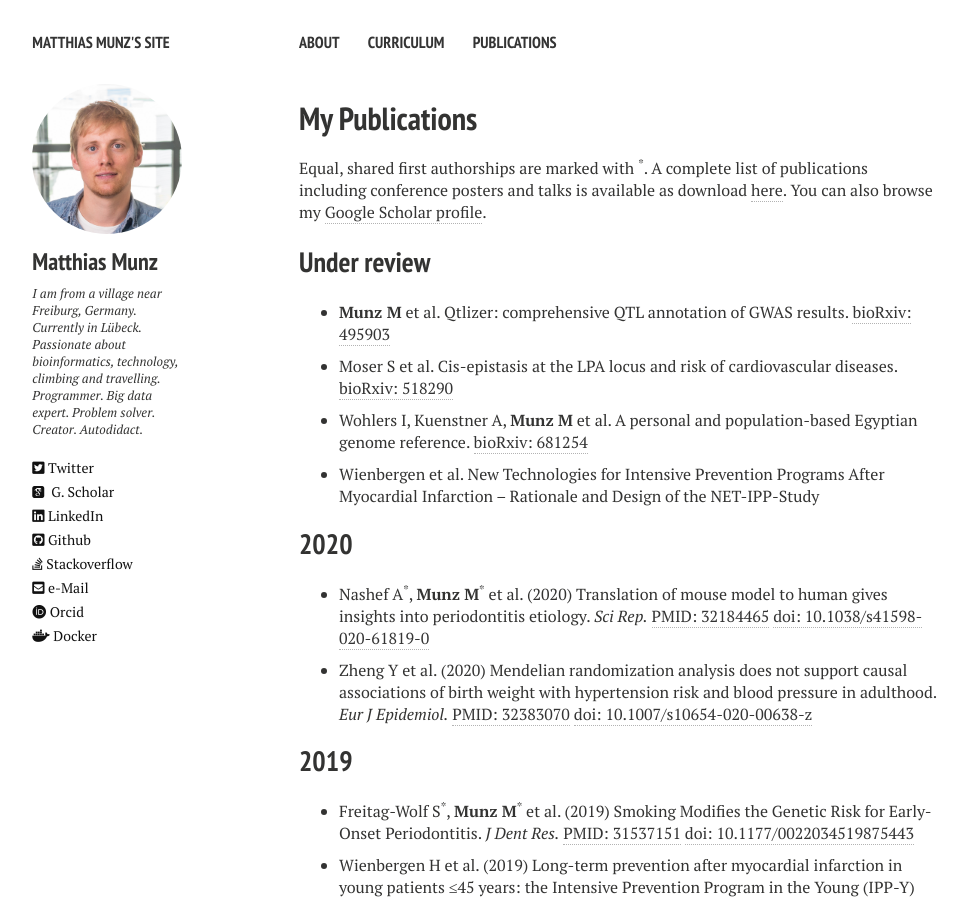
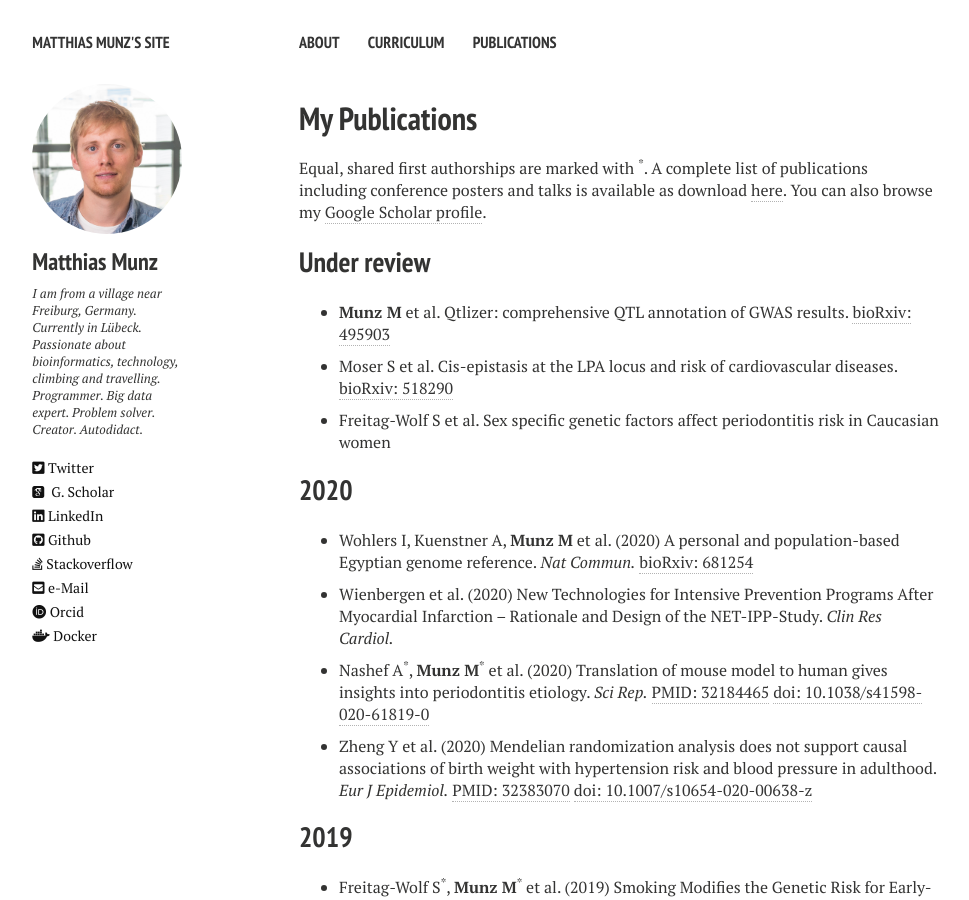
Before and after one commit to matmu/matmu.github.io-deprecated, a Jekyll site: the page built from _pages/publications.md, in a window 1280 px wide and 900 px high. Shown: the whole window, without its empty margins (21-990 px from the left). Built offline with Jekyll 4.4.1, drawn with Linux system fonts in a browser that asks for light colours; nearby versions of some CDN libraries.

Commit message:
Update publications.yml

```diff
--- a/_data/publications.yml
+++ b/_data/publications.yml
@@ -9,15 +9,19 @@
       title: "Cis-epistasis at the LPA locus and risk of cardiovascular diseases."
       biorxiv: 518290
       biorxiv_link: 10.1101/518290
+    - authors: "Freitag-Wolf S et al."
+      title: "Sex specific genetic factors affect periodontitis risk in Caucasian women"
+
+- year: 2020
+  publications:
     - authors: "Wohlers I, Kuenstner A, <b>Munz M</b> et al."
       title: "A personal and population-based Egyptian genome reference."
+      journal: "Nat Commun."
       biorxiv: 681254
       biorxiv_link: 10.1101/681254v1.article-info
     - authors: "Wienbergen et al."
-      title: "New Technologies for Intensive Prevention Programs After Myocardial Infarction – Rationale and Design of the NET-IPP-Study"
-
-- year: 2020
-  publications:
+      title: "New Technologies for Intensive Prevention Programs After Myocardial Infarction – Rationale and Design of the NET-IPP-Study."
+      journal: "Clin Res Cardiol."
     - authors: "Nashef A<sup>*</sup>, <b>Munz M</b><sup>*</sup> et al."
       title: "Translation of mouse model to human gives insights into periodontitis etiology."
       journal: "Sci Rep."
```
